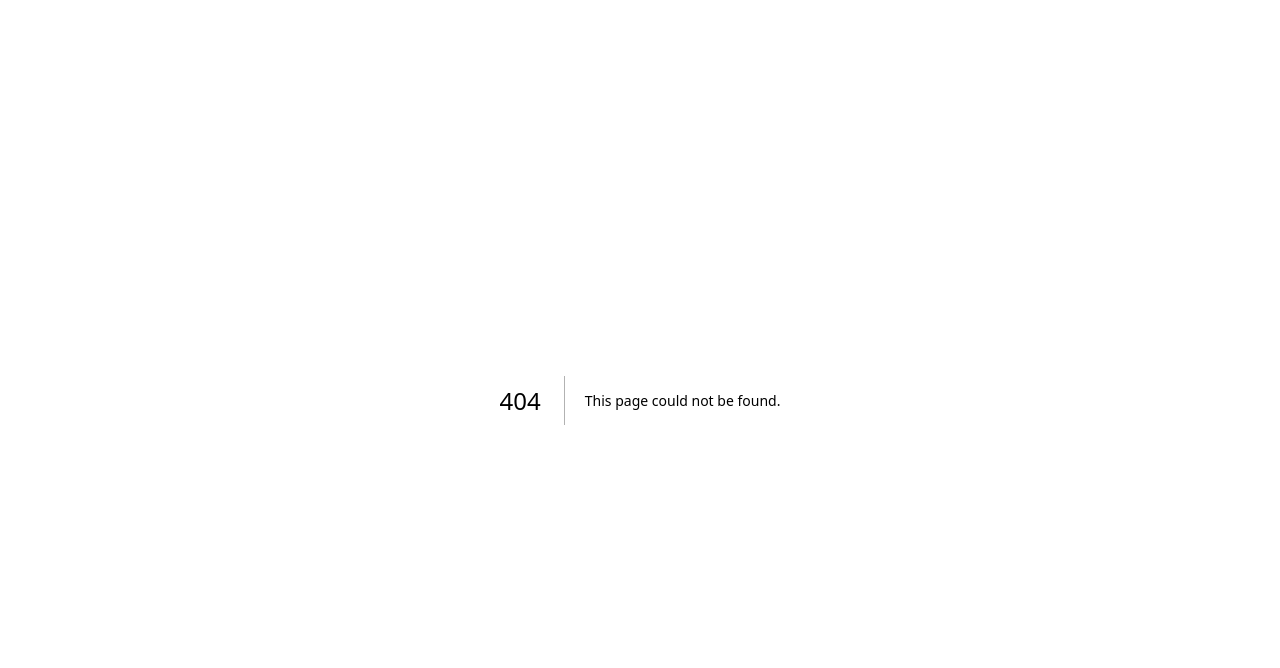
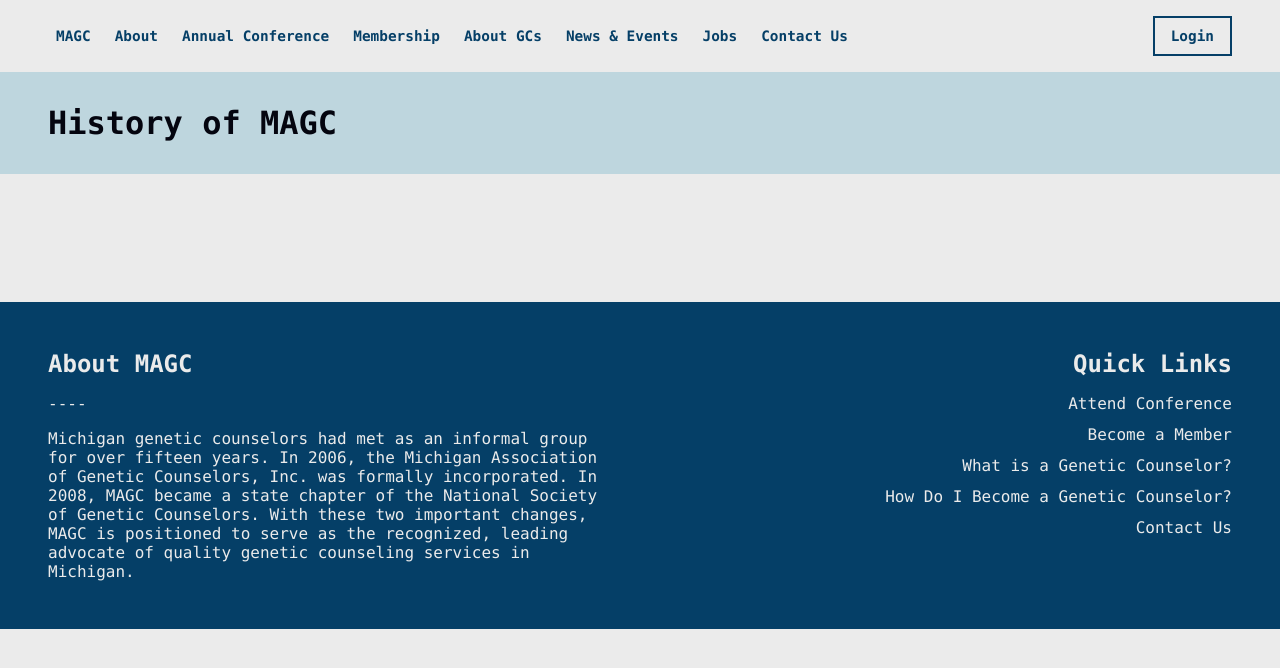
Before and after one commit to emilyjablonski/magc, a Next.js app in the folder frontend/: page /about/history in a window 1280 px wide. Before the commit this address had no page. Shown: the top 668 px of the page. Built offline with nearby package versions, Linux system fonts and the light colour scheme.

Commit message:
page content setup

```diff
--- a/frontend/src/components/NavigationBar.module.scss
+++ b/frontend/src/components/NavigationBar.module.scss
@@ -10,8 +10,10 @@
   font-weight: 600;
   width: 100vw;
 
+  padding-inline: 0;
   @media (min-width: $tablet-breakpoint) {
     min-height: 4.5rem;
+    padding-inline: 3rem;
   }
 }
 
@@ -20,7 +22,7 @@
   align-items: center;
   justify-content: space-between;
   max-width: var(--max-layout-width);
-  width: 100%;
+  width: var(--max-layout-width);
   height: 3rem;
 }
 
@@ -48,6 +50,11 @@
 .navigation-bar-left {
   display: flex;
   align-items: center;
+  .navigation-bar-item {
+    &:first-child {
+      margin-left: -0.5rem;
+    }
+  }
 }
 
 .navigation-bar-right {
@@ -64,7 +71,6 @@
     align-items: center;
   }
   height: 2.5rem;
-  margin-right: 1rem;
   .navigation-bar-item {
     height: 2.5rem;
     &:hover {
@@ -107,6 +113,7 @@
   }
   display: flex;
   flex-direction: column;
+  margin-left: -0.5rem;
 }
 
 .navigation-bar-dropdown-item {
--- a/frontend/src/components/NavigationBar.tsx
+++ b/frontend/src/components/NavigationBar.tsx
@@ -4,29 +4,50 @@
 
 type NavigationBarProps = {}
 
-const navigationItems: Array<{ [key: string]: string[] }> = [
-  { MAGC: [] },
+type NavigationLink = {
+  title: string
+  href?: string
+}
+
+interface NavigationItem extends NavigationLink {
+  dropdownItems?: NavigationItem[]
+}
+
+const navigationItems: Array<NavigationItem> = [
+  { title: "MAGC", href: "/" },
   {
-    About: [
-      "History of MAGC",
-      "Vision & Mission",
-      "Board of Directors",
-      "Strategic Plan and Funding Efforts",
-      "Committees",
+    title: "About",
+    dropdownItems: [
+      { title: "History of MAGC", href: "/about/history" },
+      { title: "Vision & Mission" },
+      { title: "Board of Directors" },
+      { title: "Strategic Plan and Funding Efforts" },
+      { title: "Committees" },
     ],
   },
-  { "Annual Conference": ["Attend Conference", "Sponsorship Information"] },
-  { Membership: ["Membership Types & Benefits", "Become a Member", "Member Login"] },
   {
-    "About GCs": [
-      "What is a Genetic Counselor?",
-      "Prospective Students",
-      "Genetic Services in Michigan",
+    title: "Annual Conference",
+    dropdownItems: [{ title: "Attend Conference" }, { title: "Sponsorship Information" }],
+  },
+  {
+    title: "Membership",
+    dropdownItems: [
+      { title: "Membership Types & Benefits" },
+      { title: "Become a Member" },
+      { title: "Member Login" },
     ],
   },
-  { "News & Events": [] },
-  { Jobs: [] },
-  { "Contact Us": [] },
+  {
+    title: "About GCs",
+    dropdownItems: [
+      { title: "What is a Genetic Counselor?" },
+      { title: "Prospective Students" },
+      { title: "Genetic Services in Michigan" },
+    ],
+  },
+  { title: "News & Events" },
+  { title: "Jobs" },
+  { title: "Contact Us" },
 ]
 
 const NavigationBar = (props: NavigationBarProps) => {
@@ -40,8 +61,8 @@
     setOpenDropdown(null)
   }
 
-  const NavItem = (props: { title: string }) => {
-    return (
+  const NavItem = (props: { title: string; href?: string }) => {
+    const item = (
       <span
         className={styles["navigation-bar-item"]}
         onMouseEnter={() => onNavItemMouseEnter(props.title)}
@@ -50,10 +71,15 @@
         {props.title}
       </span>
     )
+    return <>{props.href ? <a href={props.href}>{item}</a> : item}</>
   }
 
-  const DropdownItem = (props: { title: string }) => {
-    return <span className={styles["navigation-bar-dropdown-item"]}>{props.title}</span>
+  const DropdownItem = (props: { title: string; href?: string }) => {
+    return (
+      <a href={props.href} className={styles["navigation-bar-dropdown-item"]}>
+        <span>{props.title}</span>
+      </a>
+    )
   }
 
   const DropdownMenu = (props: { parentTitle: string; children: React.ReactNode }) => {
@@ -74,15 +100,13 @@
       <div className={styles["navigation-bar-content"]}>
         <div className={styles["navigation-bar-left"]}>
           {navigationItems.map((navItem) => {
-            const title = Object.keys(navItem)[0]
-
             return (
               <div className={styles["navigation-item-container"]}>
-                <NavItem title={title} />
-                {!!navItem[title].length && (
-                  <DropdownMenu parentTitle={title}>
-                    {navItem[title].map((dropdownItem) => {
-                      return <DropdownItem title={dropdownItem} />
+                <NavItem title={navItem.title} href={navItem.href} />
+                {navItem.dropdownItems && (
+                  <DropdownMenu parentTitle={navItem.title}>
+                    {navItem.dropdownItems.map((dropdownItem) => {
+                      return <DropdownItem title={dropdownItem.title} href={dropdownItem.href} />
                     })}
                   </DropdownMenu>
                 )}
--- a/frontend/src/layouts/layout.tsx
+++ b/frontend/src/layouts/layout.tsx
@@ -1,3 +1,4 @@
+import Head from "next/head"
 import NavigationBar from "../components/NavigationBar"
 import Footer from "../components/Footer"
 
@@ -7,10 +8,18 @@
 }
 
 const Layout = (props: LayoutProps) => (
-  <div className={props.className}>
-    <NavigationBar />
-    {props.children}
-    <Footer />
-  </div>
+  <>
+    <Head>
+      <title>MAGC</title>
+      <meta name="description" content="Michigan Association of Genetic Counselors, Inc (MAGC)" />
+      <meta name="viewport" content="width=device-width, initial-scale=1" />
+      <link rel="icon" href="/favicon.ico" />
+    </Head>
+    <div className={props.className}>
+      <NavigationBar />
+      {props.children}
+      <Footer />
+    </div>
+  </>
 )
 export default Layout
--- /dev/null
+++ b/frontend/src/pages/about/history.tsx
@@ -0,0 +1,26 @@
+import { useEffect, useState } from "react"
+import Layout from "../../layouts/layout"
+import styles from "@/styles/history.module.scss"
+
+export default function Home() {
+  // useEffect(() => {
+  //   const getNewsPosts = async () => {
+  //     const data = await axios.get("http://localhost:1337/api/news-posts")
+  //     setNewsPosts(data.data.data)
+  //   }
+  //   getNewsPosts()
+  // }, [])
+
+  return (
+    <Layout className={styles["layout"]}>
+      <div className={styles["page-header-banner-container"]}>
+        <div className={styles["page-header-banner"]}>
+          <div className={styles["page-header"]}>
+            <h1> History of MAGC</h1>
+          </div>
+        </div>
+      </div>
+      <div className={styles["page-content"]}></div>
+    </Layout>
+  )
+}
--- /dev/null
+++ b/frontend/src/styles/history.module.scss
@@ -0,0 +1,43 @@
+@import "variables.scss";
+
+.page-header-banner-container {
+  width: 100vw;
+  background-color: var(--lightest-blue);
+  display: flex;
+  align-items: center;
+  justify-content: center;
+  padding: 2rem 1rem;
+  @media (min-width: $tablet-breakpoint) {
+    padding: 2rem 3rem;
+    flex-direction: row;
+  }
+}
+
+.page-header-banner {
+  width: var(--max-layout-width);
+  max-width: var(--max-layout-width);
+
+  display: flex;
+}
+
+.page-content {
+  padding-block: 2rem;
+  padding-inline: 1rem;
+  @media (min-width: $tablet-breakpoint) {
+    padding-block: 4rem;
+  }
+  display: flex;
+  flex-direction: column;
+
+  max-width: none;
+  @media (min-width: $tablet-breakpoint) {
+    max-width: var(--max-layout-width);
+  }
+
+  h2 {
+    margin-bottom: 1rem;
+  }
+}
+
+.page-header {
+}
--- a/frontend/src/styles/index.module.scss
+++ b/frontend/src/styles/index.module.scss
@@ -91,7 +91,7 @@
   background-color: rgb(4, 5, 15, 0.7);
 }
 
-.home-content {
+.page-content {
   padding-block: 2rem;
   padding-inline: 1rem;
   @media (min-width: $tablet-breakpoint) {
```
Also changed, not shown: frontend/src/pages/index.tsx (+5 -14 lines).
